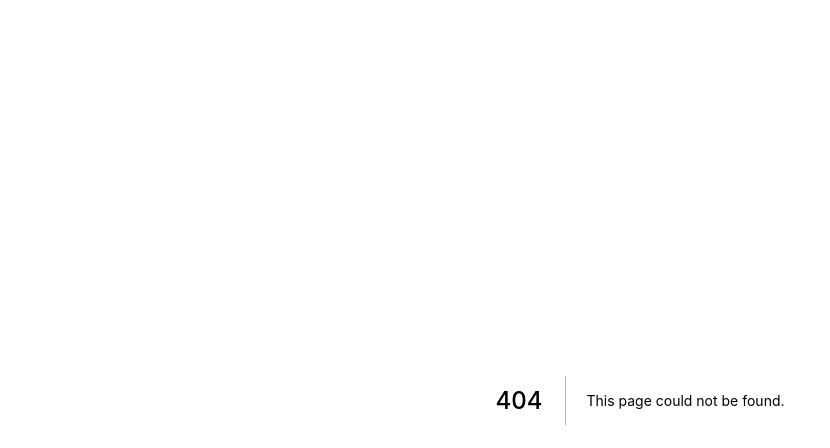
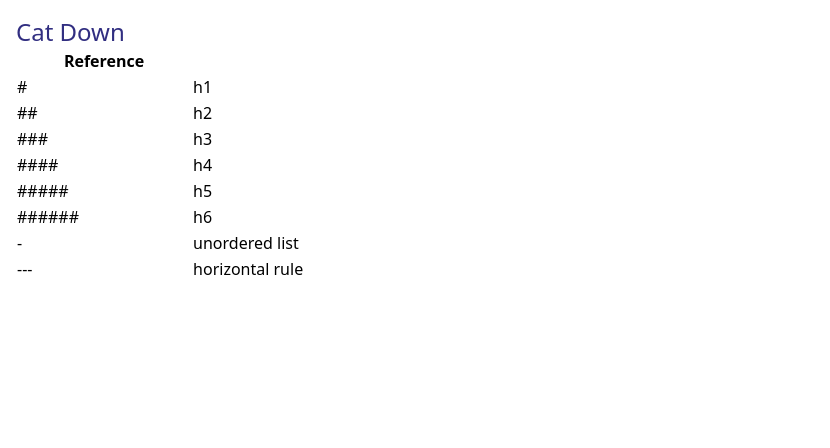
Before and after one commit to dycat/catdown, a Next.js app in the folder catdown/: page /help in a window 1280 px wide. Before the commit this address had no page. Shown: the top 448 px of the page, without its empty margins (0-830 px from the left). Built offline with nearby package versions, Linux system fonts and the light colour scheme.

Commit message:
update UI

```diff
--- a/catdown/components/Editor.tsx
+++ b/catdown/components/Editor.tsx
@@ -13,13 +13,11 @@ export function Editor(): JSX.Element {
   }
 
   return (
-    <div className="flex flex-row w-full h-screen gap-8">
-      <div className="h-5/6 w-1/2">
+    <div className="flex flex-row w-5/6 h-5/6 gap-8">
         <textarea
-          className="w-full h-full m-4 p-4 focus:outline-none rounded border border-stone-500"
+          className="w-1/2 h-5/6 m-4 p-4 focus:outline-none rounded border border-stone-500"
           onChange={handleInputText}
         ></textarea>
-      </div>
 
       <Display text={inputText}></Display>
     </div>
--- a/catdown/components/Title.tsx
+++ b/catdown/components/Title.tsx
@@ -1,6 +1,9 @@
+import Link from "next/link";
 
-export function Title() : JSX.Element {
-    return (
-        <h1 className="font-sans font-medium text-2xl">Cat Down</h1>
-    )
+export function Title(): JSX.Element {
+  return (
+    <Link href="/">
+      <h1 className="font-sans font-medium text-2xl text-indigo-900">Cat Down</h1>
+    </Link>
+  );
 }
--- /dev/null
+++ b/catdown/components/nav.tsx
@@ -0,0 +1,8 @@
+import Link from "next/link";
+
+export function Nav() : JSX.Element {
+    return (
+        // TODOs: Add show preview button
+        <Link href="/help"><a className="text-sky-700">Help</a></Link>
+    )
+}
--- /dev/null
+++ b/catdown/pages/help.tsx
@@ -0,0 +1,54 @@
+import { NextPage } from "next";
+import { Title } from "../components/title";
+
+const Help: NextPage = () => {
+  return (
+    <div className="flex flex-col m-4">
+      <Title></Title>
+      <h2></h2>
+      <table className="w-2/6">
+        <thead>
+          <tr>
+            <th>Reference</th>
+          </tr>
+        </thead>
+        <tbody>
+          <tr>
+            <td># </td>
+            <td>h1</td>
+          </tr>
+          <tr>
+            <td>## </td>
+            <td>h2</td>
+          </tr>
+          <tr>
+            <td>### </td>
+            <td>h3</td>
+          </tr>
+          <tr>
+            <td>#### </td>
+            <td>h4</td>
+          </tr>
+          <tr>
+            <td>##### </td>
+            <td>h5</td>
+          </tr>
+          <tr>
+            <td>###### </td>
+            <td>h6</td>
+          </tr>
+          <tr>
+            <td>- </td>
+            <td>unordered list</td>
+          </tr>
+          <tr>
+            <td>--- </td>
+            <td>horizontal rule</td>
+          </tr>
+        </tbody>
+      </table>
+    </div>
+  );
+};
+
+export default Help;
--- a/catdown/pages/index.tsx
+++ b/catdown/pages/index.tsx
@@ -2,13 +2,14 @@ import type { NextPage } from "next";
 import Head from "next/head";
 import Image from "next/image";
 import React, { useState } from "react";
-import { Title } from "../components/Title";
+import { Title } from "../components/title";
 import { Display } from "../components/Display";
 import { Markdown } from "../utils/markdown";
 import { Editor } from "../components/Editor";
+import Link from "next/link";
+import { Nav } from "../components/nav";
 
 const Home: NextPage = () => {
-
   return (
     <div>
       <Head>
@@ -17,9 +18,10 @@ const Home: NextPage = () => {
         <link rel="icon" href="/favicon.ico" />
       </Head>
 
-      <main className="flex flex-col">
-        <div className="w-full m-4 h-1/5">
+      <main className="flex flex-col h-screen">
+        <div className="flex w-full m-4 h-20 items-end gap-4">
           <Title />
+          <Nav />
         </div>
 
         <Editor></Editor>
```
